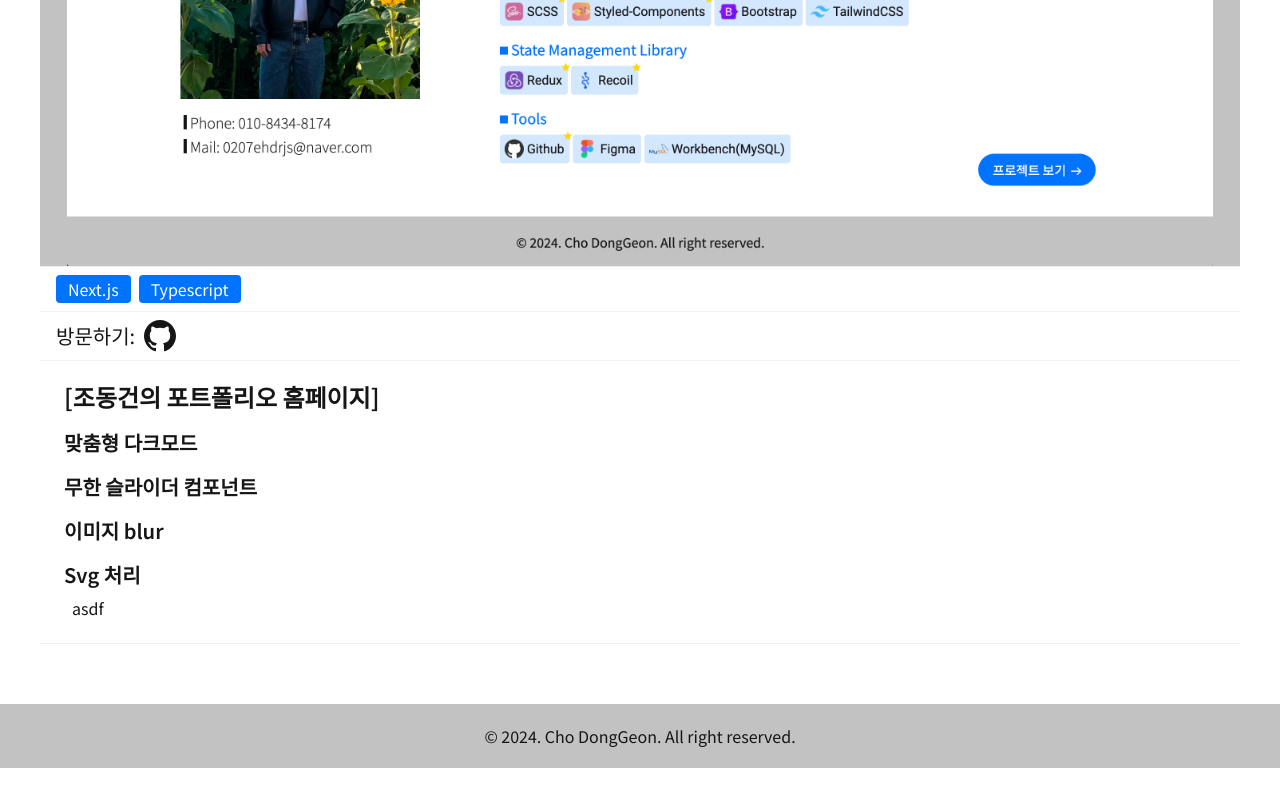
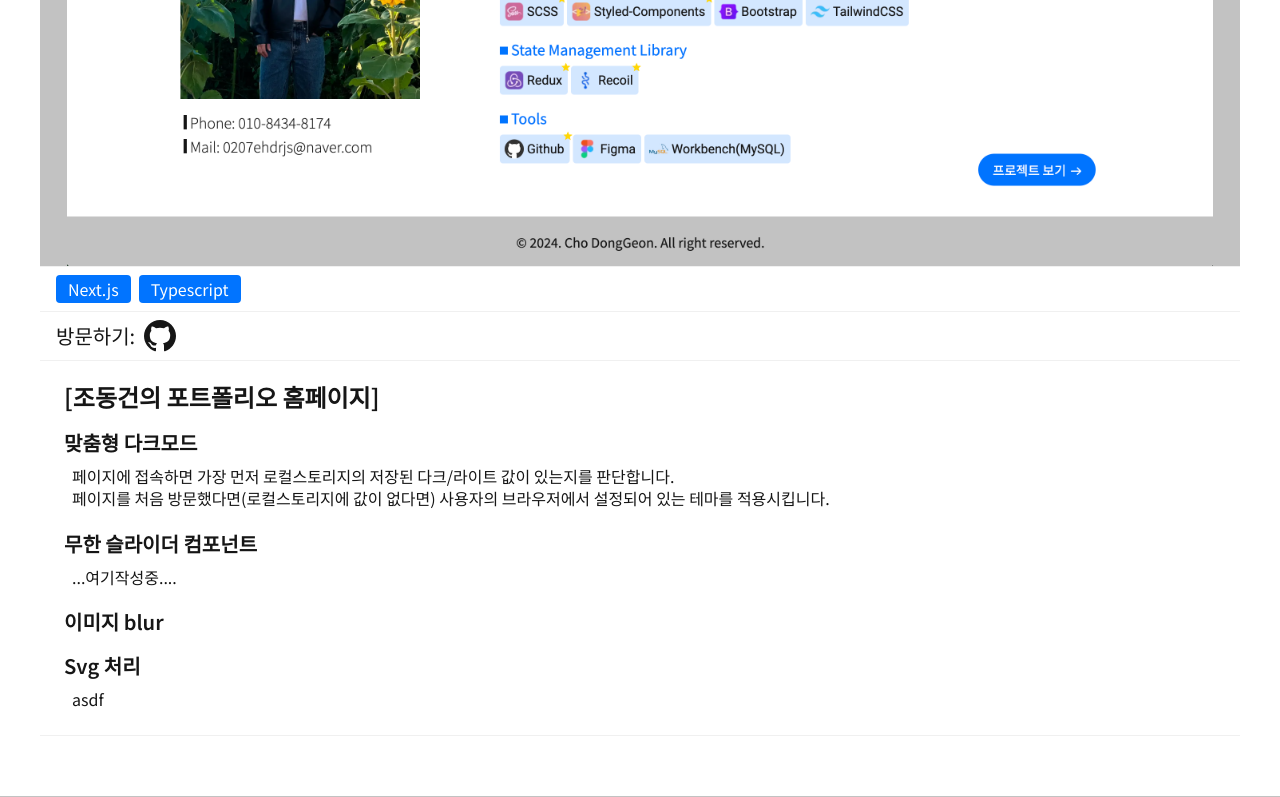
Before and after one commit to IPYURA/CDG-Portfolio-Next, a Next.js app: page /projects/myportfolio in a window 1280 px wide. Shown: the part 398-1195 px from the top of the page. Before the commit the page ends 1166 px from the top, so only its background shows below. Built offline with nearby package versions, Linux system fonts and the light colour scheme.

Commit message:
portfolio 작성중

```diff
--- a/app/projects/insight/page.tsx
+++ b/app/projects/insight/page.tsx
@@ -26,7 +26,7 @@ const Insight = () => {
         <h3 className={styles.sectionTit}>수행한 업무</h3>
         <div className={styles.desc}>
           상단부분 Contact, Donate 모달 및 Form 유효성 검증과 유효성에 따른 UI
-          개발.
+          개발
           <br />
           페이지 퍼블리싱 및 반응형 개발
           <br />
--- a/app/projects/myportfolio/page.tsx
+++ b/app/projects/myportfolio/page.tsx
@@ -22,7 +22,14 @@ const MyPortfolio = () => {
       <Description>
         <h2 className={styles.title}>[{portfolioData.title}]</h2>
         <h3 className={styles.sectionTit}>맞춤형 다크모드</h3>
+        <div className={styles.desc}>
+          페이지에 접속하면 가장 먼저 로컬스토리지의 저장된 다크/라이트 값이
+          있는지를 판단합니다.
+          <br /> 페이지를 처음 방문했다면(로컬스토리지에 값이 없다면) 사용자의
+          브라우저에서 설정되어 있는 테마를 적용시킵니다.
+        </div>
         <h3 className={styles.sectionTit}>무한 슬라이더 컴포넌트</h3>
+        <div className={styles.desc}>...여기작성중....</div>
         <h3 className={styles.sectionTit}>이미지 blur</h3>
         <h3 className={styles.sectionTit}>Svg 처리</h3>
 
```
